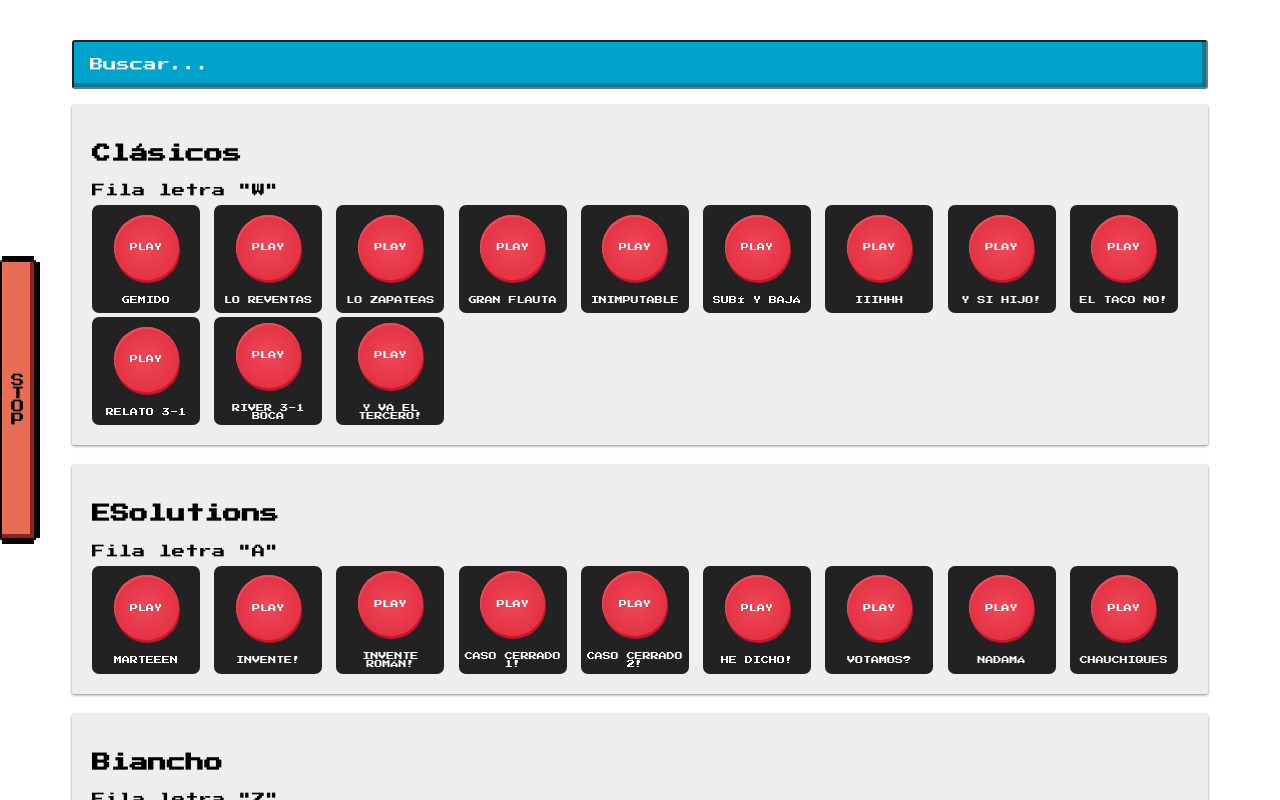
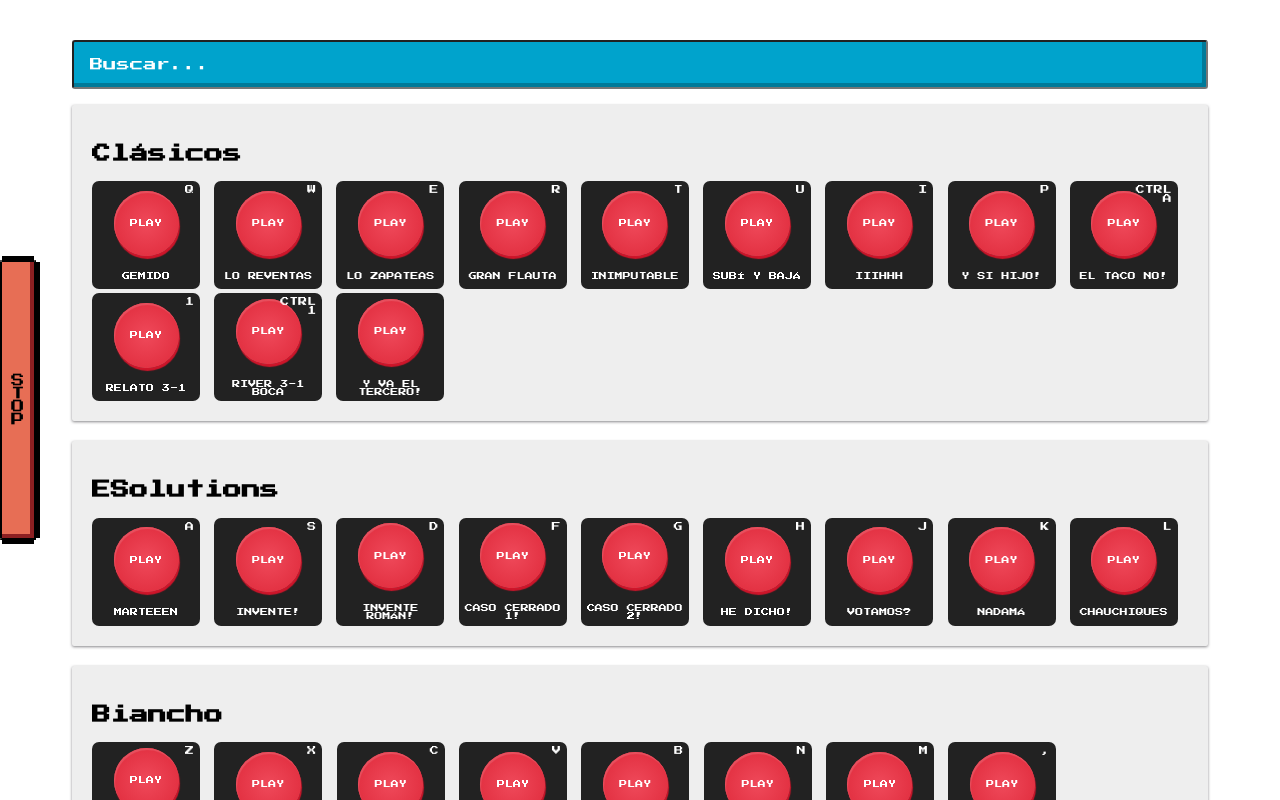
Before and after one commit to fpradomacat/sound-effects-library, an Angular app: page /dashboard in a window 1280 px wide. Shown: the top 800 px of the page. Built offline with nearby package versions, Linux system fonts and the light colour scheme; a web font is replaced by a local one.

Commit message:
added shortcut in sound card

```diff
--- a/package.json
+++ b/package.json
@@ -1,12 +1,13 @@
 {
   "name": "sound-effects-library",
-  "version": "0.0.0",
+  "version": "1.0.0",
   "scripts": {
     "ng": "ng",
     "start": "ng serve",
     "build": "ng build",
     "watch": "ng build --watch --configuration development",
-    "test": "ng test"
+    "test": "ng test",
+    "deploy": "ng build --output-path docs --base-href /sound-effects-library/"
   },
   "private": true,
   "dependencies": {
--- a/src/app/classes/Sound.ts
+++ b/src/app/classes/Sound.ts
@@ -23,6 +23,14 @@ export class Sound {
     return `../../assets/audio/${this._source}.mp3`;
   }
 
+  get hotkeyToString() {
+    return `${this._hotkey.isCtrlPressed ? 'CTRL + ' : ''}${this._hotkey.key.toUpperCase()}`;
+  }
+
+  get hotkey() {
+    return this._hotkey;
+  }
+
   isSameHotkey(hotkey: Hotkey) {
     return this._hotkey.key === hotkey.key &&
       this._hotkey.isCtrlPressed === hotkey.isCtrlPressed;
--- a/src/app/sound-card/sound-card.component.html
+++ b/src/app/sound-card/sound-card.component.html
@@ -6,6 +6,12 @@
   </div>
 
   <div class="button-text">
-    <span class="">{{sound.displayName}}</span>
+    <span [title]="sound.displayName">{{sound.displayName}}</span>
+  </div>
+
+  <div class="shortcut"
+  [title]="'Shortcut: ' + sound.hotkeyToString">
+    <div>{{sound.hotkey.isCtrlPressed ? 'CTRL' : ''}}</div>
+    <div>{{sound.hotkey.key.toUpperCase()}}</div>
   </div>
 </div>
--- a/src/app/sound-card/sound-card.component.scss
+++ b/src/app/sound-card/sound-card.component.scss
@@ -1,4 +1,5 @@
 .button-container {
+  position: relative;
   display: flex;
   flex-direction: column;
   align-items: center;
@@ -49,4 +50,13 @@
     word-break: break-word;
     font-size: 8px; //small
   }
+
+  .shortcut {
+    color: white;
+    position: absolute;
+    top: 4px;
+    right: 6px;
+    font-size: xx-small;
+    text-align: right;
+  }
 }
--- a/src/app/sounds-section/sounds-section.component.html
+++ b/src/app/sounds-section/sounds-section.component.html
@@ -1,6 +1,6 @@
 <div class="sounds-section">
   <div class="section-header">
-    <h3>{{this.section.getName()}}</h3> <small>{{this.section.getDescription()}}</small>
+    <h3>{{this.section.getName()}}</h3>
   </div>
   <div class="sounds-container">
     <app-sound-card *ngFor="let sound of this.section.getSounds()"
--- a/src/index.html
+++ b/src/index.html
@@ -2,7 +2,7 @@
 <html lang="en">
 <head>
   <meta charset="utf-8">
-  <title>SoundEffectsLibrary</title>
+  <title>Sound effects library</title>
   <base href="/">
   <meta name="viewport" content="width=device-width, initial-scale=1">
   <link rel="icon" type="image/x-icon" href="favicon.ico">
```
Also changed, not shown: 3 other files (tests, documents, lock files or other folders).
